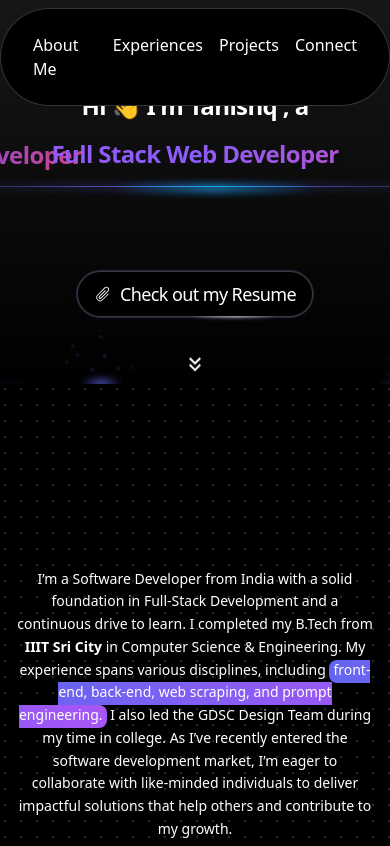
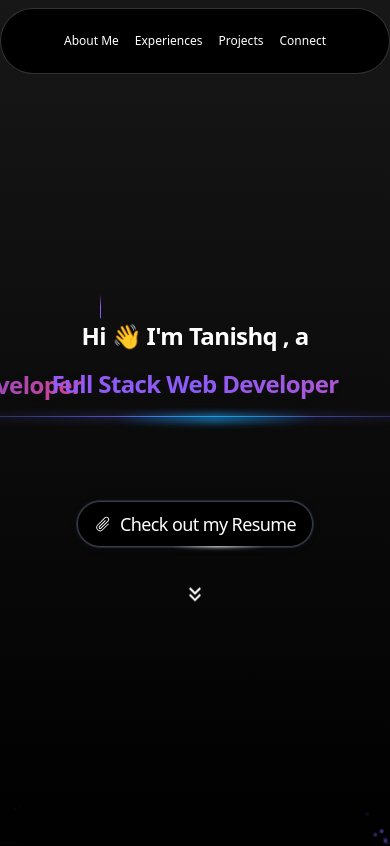
Before and after one commit to tanishqawasthi/my-portfolio, a Next.js app: page / in a window 390 px wide. Shown: the top 846 px of the page. Built offline with nearby package versions, Linux system fonts and the light colour scheme.

Commit message:
responsiveness

```diff
--- a/src/components/elements/Hero.jsx
+++ b/src/components/elements/Hero.jsx
@@ -9,7 +9,7 @@ export default function Hero() {
 
       <h2
         className="text-2xl relative z-20 md:text-4xl lg:text-7xl font-bold text-center text-black dark:text-white font-sans tracking-tight mt-20">
-        Hi <span className="inline-block animate-wave transform origin-bottom-right">👋</span> I'm Tanishq{" "}, a
+        Hi <span className="inline-block animate-wave transform origin-bottom-right">👋</span> I'm Tanishq{" "}, a <br/>
         <div
           className="relative mx-auto inline-block w-max [filter:drop-shadow(0px_1px_3px_rgba(27,_37,_80,_0.14))]">
           <div
--- a/src/components/elements/Navbar.jsx
+++ b/src/components/elements/Navbar.jsx
@@ -17,7 +17,7 @@ function Nav({
   const [active, setActive] = useState(null);
   return (
     (<div
-      className={cn("fixed top-10 inset-x-0 max-w-2xl mx-auto z-50", className)}>
+      className={cn("fixed top-10 inset-x-0 max-w-2xl mx-auto z-50 text-xs md:text-sm", className)}>
       <Menu setActive={setActive}>
         <MenuItem setActive={setActive} active={active} item="About Me">
           <ProductItem
--- a/src/components/elements/Projects.jsx
+++ b/src/components/elements/Projects.jsx
@@ -11,7 +11,7 @@ export default function Projects() {
   return(
     <div className="mx-16 mt-8">
       <h2 className="flex justify-center text-4xl font-bold">My Projects</h2>
-    <div className="grid grid-cols-2">
+    <div className="md:grid md:grid-cols-2">
       {data.map((item, index) => {
         return(
           <ThreeDCardDemo key={index} item={item} />
--- a/src/components/ui/background-beams-with-collision.jsx
+++ b/src/components/ui/background-beams-with-collision.jsx
@@ -67,7 +67,7 @@ export const BackgroundBeamsWithCollision = ({
     (<div
       ref={parentRef}
       className={cn(
-        "h-96 md:h-[40rem] bg-gradient-to-b from-white to-neutral-100 dark:from-neutral-900 dark:to-black relative flex items-center w-full justify-center overflow-hidden ",
+        "h-screen bg-gradient-to-b from-white to-neutral-100 dark:from-neutral-900 dark:to-black relative flex items-center w-full justify-center overflow-hidden ",
         // h-screen if you want bigger
         className
       )}>
```
